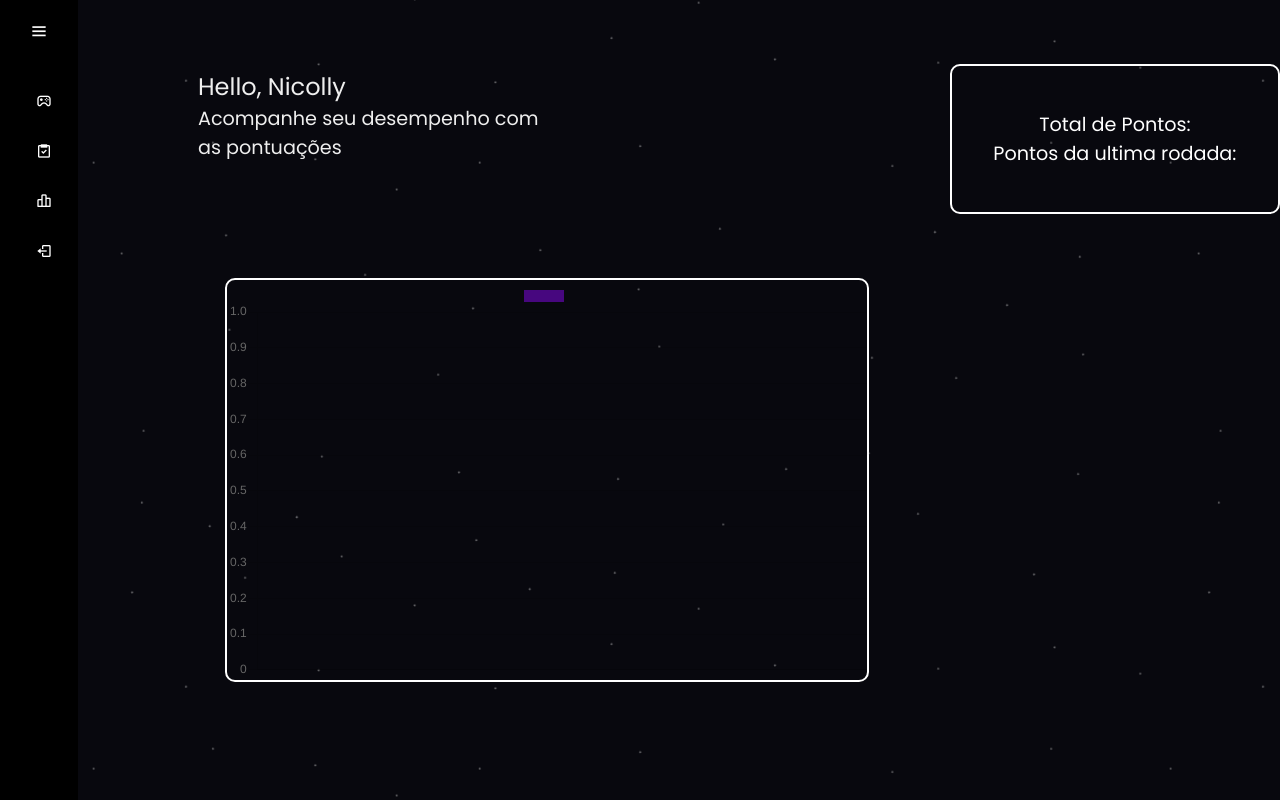
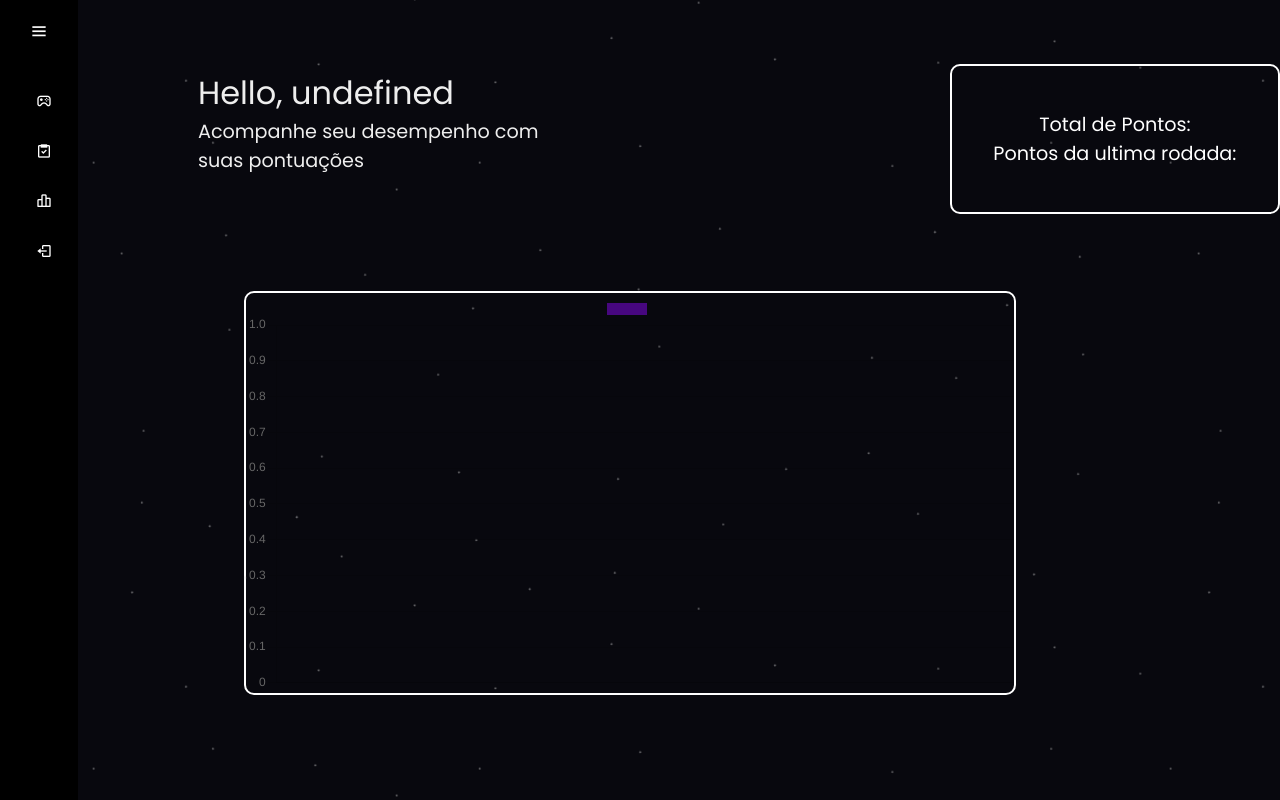
Before and after one commit to NicollyJuliani/Projeto_Idividual, a website: page space_infinity/site/public/quiz/desempenho.html in a window 1280 px wide. Drawn offline with nearby package versions, Linux system fonts and the light colour scheme; no server answers.

Commit message:
modificação

```diff
--- a/space_infinity/site/public/quiz/desempenho.html
+++ b/space_infinity/site/public/quiz/desempenho.html
@@ -81,8 +81,9 @@
                     </div> -->
                     <div class="nome">
                         <div class="frase">
-                            <p>Hello, Nicolly</p>
-                            <p class="frase_desem">Acompanhe seu desempenho com as pontuações
+                            <p>Hello, <spam id="nome_usuario"></spam>
+                            </p>
+                            <p class="frase_desem">Acompanhe seu desempenho com suas    pontuações
                             </p>
                         </div>
                     </div>
@@ -102,7 +103,7 @@
             <div class="conteiner">
                 <div class="grafico-chart2">
                     <div class="fundo-grafico2">
-                        <canvas id="myChart" class="chart" style="position: relative; height:50vh; width:50vw"></canvas>
+                        <canvas id="myChart" class="chart" style="position: relative; height:50vh; width:60vw"></canvas>
                     </div>
                 </div>
             </div>
@@ -111,14 +112,14 @@
 
 </body>
 
-<!-- <script>
+<script>
     let btn = document.querySelector("#btn");
     let sidebar = document.querySelector(".sidebar");
 
     btn.onclick = function () {
         sidebar.classList.toggle("active");
     }
-</script> -->
+</script>
 
 
 <script type="module" src="https://unpkg.com/ionicons@7.1.0/dist/ionicons/ionicons.esm.js"></script>
@@ -127,6 +128,8 @@
 </html>
 <script>
 
+
+    nome_usuario.innerHTML = sessionStorage.NICKNAME_USUARIO;
     // validarSessao();
     var idUsuario = sessionStorage.IDUSUARIO_USUARIO;
 
--- a/space_infinity/site/public/quiz/style_desenpenho.css
+++ b/space_infinity/site/public/quiz/style_desenpenho.css
@@ -51,7 +51,7 @@
 }
 
 .frase p {
-    font-size: 1.5rem;
+    font-size: 2rem;
     color: #eee;
 }
 
--- a/space_infinity/site/src/routes/usuarios.js
+++ b/space_infinity/site/src/routes/usuarios.js
@@ -35,4 +35,8 @@
     usuarioController.grafico(req, res);
 });
 
+router.get("/validarNome", function (req, res){
+    usuarioController.validarNome(req, res);
+});
+
 module.exports = router;
```
Also changed, not shown: space_infinity/site/src/models/usuarioModel.js (+10 -1 lines), space_infinity/site/public/login.html (line endings or trailing spaces).
